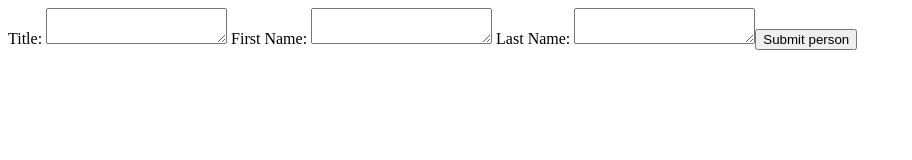
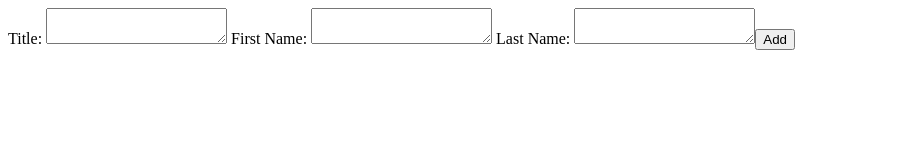
Before and after one commit to dstricks/angular-person-directory, an Angular app: page / in a window 1280 px wide. Shown: the top 160 px of the page, without its empty margins (0-912 px from the left). Built offline with nearby package versions, Linux system fonts and the light colour scheme.

Commit message:
Button to add people should be named "Add"

```diff
--- a/src/app/person-adder/person-adder.component.html
+++ b/src/app/person-adder/person-adder.component.html
@@ -21,6 +21,6 @@
         </div>
     </label>
 
-    <input type="submit" value="Submit person">
+    <input type="submit" value="Add">
 
 </form>
```
